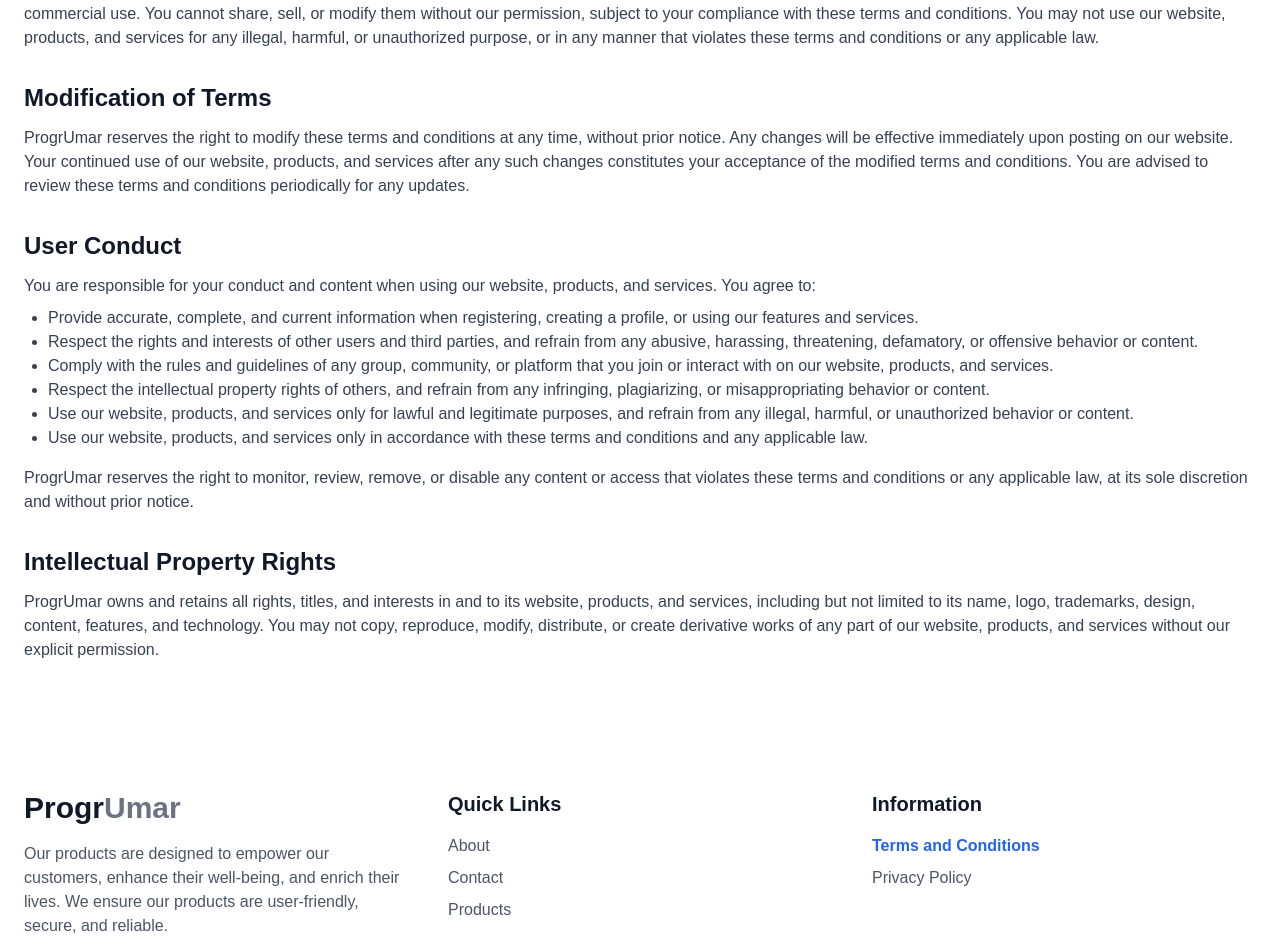
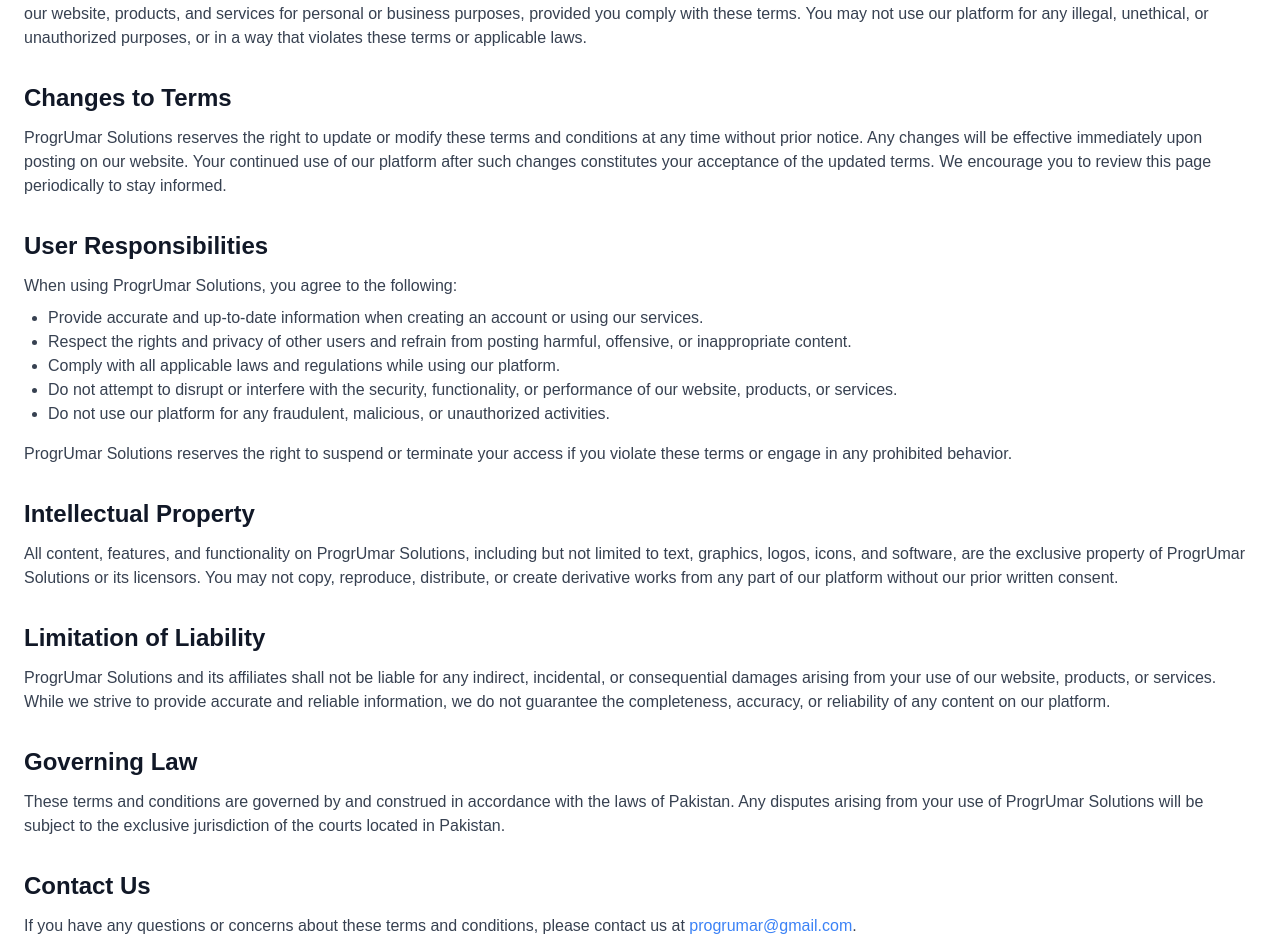
Before and after one commit to NimraMughalCode/gearterssports-, a Next.js app: page /terms in a window 1280 px wide. Shown: the part 322-1272 px from the top of the page. Built offline with nearby package versions, Linux system fonts and the light colour scheme.

Commit message:
email integration

```diff
--- a/package.json
+++ b/package.json
@@ -12,7 +12,10 @@
     "lucide-react": "^0.475.0",
     "next": "15.1.6",
     "react": "^19.0.0",
-    "react-dom": "^19.0.0"
+    "react-dom": "^19.0.0",
+    "react-hook-form": "^7.54.2",
+    "react-hot-toast": "^2.5.1",
+    "resend": "^4.1.2"
   },
   "devDependencies": {
     "@eslint/eslintrc": "^3",
--- a/src/app/privacy/page.jsx
+++ b/src/app/privacy/page.jsx
@@ -4,55 +4,78 @@
       <div className="container mx-auto">
         <h1 className="text-4xl font-bold text-gray-900 mb-6">Privacy Policy</h1>
         <p className="text-gray-600 mb-4">
-            ProgrUmar respects your privacy and is committed to protecting your personal information.
-            This privacy policy explains how we collect, use, and share your information when you use our website,
-            products, and services.
+          At ProgrUmar Solutions, we value your privacy and are committed to safeguarding your personal information.
+          This Privacy Policy outlines how we collect, use, and protect your data when you interact with our website,
+          products, and services. By using our platform, you agree to the practices described in this policy.
         </p>
 
+        {/* Information Collection */}
         <h2 className="text-2xl font-semibold text-gray-800 mt-8">What Information Do We Collect?</h2>
         <p className="text-gray-600 mt-2">
-            We collect personal information you provide, such as your name, email, and phone number, as well as
-            automatically collected data like your IP address and browsing activity.
+          We collect information you provide directly, such as your name, email address, phone number, and payment details.
+          Additionally, we automatically gather data like your IP address, device information, and browsing behavior through
+          cookies and similar technologies.
         </p>
 
+        {/* Use of Information */}
         <h2 className="text-2xl font-semibold text-gray-800 mt-8">How Do We Use Your Information?</h2>
         <ul className="list-disc list-inside text-gray-600 mt-2 space-y-2">
-            <li>To provide, maintain, and improve our services.</li>
-            <li>To personalize user experiences and tailor content.</li>
-            <li>To communicate and respond to inquiries.</li>
-            <li>To send newsletters and promotional content.</li>
-            <li>To analyze performance and prevent fraud.</li>
+          <li>To deliver, maintain, and enhance our products and services.</li>
+          <li>To personalize your experience and provide tailored content.</li>
+          <li>To communicate with you, respond to inquiries, and provide support.</li>
+          <li>To send updates, newsletters, and promotional materials (with your consent).</li>
+          <li>To analyze usage patterns and improve our platform's performance.</li>
+          <li>To detect and prevent fraudulent or unauthorized activities.</li>
         </ul>
 
+        {/* Sharing of Information */}
         <h2 className="text-2xl font-semibold text-gray-800 mt-8">How Do We Share Your Information?</h2>
         <ul className="list-disc list-inside text-gray-600 mt-2 space-y-2">
-            <li>With other users when interacting on our platform.</li>
-            <li>With partners providing hosting, payment, or analytics services.</li>
-            <li>With third parties when you opt-in for specific integrations.</li>
-            <li>With authorities when required by law.</li>
+          <li>With trusted third-party service providers who assist in operating our platform (e.g., hosting, payment processing).</li>
+          <li>With other users when you engage in public interactions on our platform.</li>
+          <li>With affiliates or partners for business purposes, provided they adhere to confidentiality agreements.</li>
+          <li>With legal authorities if required to comply with applicable laws or protect our rights.</li>
         </ul>
 
+        {/* Data Protection */}
         <h2 className="text-2xl font-semibold text-gray-800 mt-8">How Do We Protect Your Information?</h2>
         <p className="text-gray-600 mt-2">
-            We use security measures such as encryption and firewalls to protect your data, but we cannot guarantee
-            complete security. You are responsible for safeguarding your account credentials.
+          We implement robust security measures, including encryption, firewalls, and secure servers, to protect your data.
+          However, no method of transmission or storage is 100% secure. You are responsible for keeping your account credentials
+          confidential and notifying us immediately of any unauthorized access.
         </p>
 
-          <h2 className="text-2xl font-semibold text-gray-800 mt-8">How Do We Store Your Information?</h2>
+        {/* Data Storage */}
+        <h2 className="text-2xl font-semibold text-gray-800 mt-8">Where Do We Store Your Information?</h2>
         <p className="text-gray-600 mt-2">
-            Your data may be stored on servers in multiple locations. By using our services, you consent to
-            cross-border data storage and processing.
+          Your data may be stored and processed in various locations worldwide, including countries outside your jurisdiction.
+          By using our services, you consent to the transfer and storage of your information across borders.
         </p>
 
-          <h2 className="text-2xl font-semibold text-gray-800 mt-8">Your Choices</h2>
+        {/* Your Rights */}
+        <h2 className="text-2xl font-semibold text-gray-800 mt-8">Your Rights and Choices</h2>
         <ul className="list-disc list-inside text-gray-600 mt-2 space-y-2">
-            <li>You may update or delete your account information.</li>
-            <li>You can opt out of marketing emails via the unsubscribe link.</li>
-            <li>You can manage cookies in your browser settings.</li>
+          <li>You can access, update, or delete your account information at any time.</li>
+          <li>You may opt out of receiving marketing communications by using the unsubscribe link in our emails.</li>
+          <li>You can manage or disable cookies through your browser settings.</li>
+          <li>You have the right to request a copy of your data or its deletion, subject to legal requirements.</li>
         </ul>
 
-          <p className="text-gray-600 mt-8">
-            If you have any questions about this policy, feel free to contact us.
+        {/* Policy Updates */}
+        <h2 className="text-2xl font-semibold text-gray-800 mt-8">Updates to This Policy</h2>
+        <p className="text-gray-600 mt-2">
+          We may update this Privacy Policy periodically to reflect changes in our practices or legal requirements.
+          Any updates will be posted on this page, and your continued use of our services constitutes acceptance of the revised policy.
+        </p>
+
+        {/* Contact Information */}
+        <h2 className="text-2xl font-semibold text-gray-800 mt-8">Contact Us</h2>
+        <p className="text-gray-600 mt-2">
+          If you have any questions or concerns about this Privacy Policy or our data practices, please contact us at:
+          <br />
+          <a href="mailto:progrumar@gmail.com" className="text-blue-500 hover:underline">
+            progrumar@gmail.com
+          </a>
         </p>
       </div>
     </section>
--- a/src/app/terms/page.jsx
+++ b/src/app/terms/page.jsx
@@ -4,64 +4,88 @@
   return (
     <>
       <Head>
-        <title>Terms and Conditions | ProgrUmar</title>
+        <title>Terms and Conditions | ProgrUmar Solutions</title>
       </Head>
 
-      <div className="container mx-auto px-6 py-12">
+      <div className="bg-white container mx-auto px-6 py-12">
         <h1 className="text-4xl font-bold text-gray-900 mb-6">Terms and Conditions</h1>
         <p className="text-gray-700 mb-4">
-          ProgrUmar provides you with a website, products, and services subject to the following terms and conditions.
-          By using our website, products, and services, you agree to these terms and conditions. Please read them carefully and contact us if you have any questions.
+          Welcome to ProgrUmar Solutions! These terms and conditions outline the rules and regulations for using our website, products, and services.
+          By accessing or using our platform, you agree to comply with these terms. If you disagree with any part of these terms, please refrain from using our services.
         </p>
 
         {/* Acceptance of Terms */}
         <section className="mb-8">
           <h2 className="text-2xl font-semibold text-gray-900 mb-3">Acceptance of Terms</h2>
           <p className="text-gray-700">
-            ProgrUmar grants you a limited, non-exclusive, non-transferable, and revocable license to access and use our website, products, and services for
-            your personal and non-commercial use. You cannot share, sell, or modify them without our permission, subject to your compliance with these terms
-            and conditions. You may not use our website, products, and services for any illegal, harmful, or unauthorized purpose, or in any manner that
-            violates these terms and conditions or any applicable law.
+            By using ProgrUmar Solutions, you agree to be bound by these terms and conditions. We grant you a limited, non-exclusive, and non-transferable license
+            to access and use our website, products, and services for personal or business purposes, provided you comply with these terms. You may not use our
+            platform for any illegal, unethical, or unauthorized purposes, or in a way that violates these terms or applicable laws.
           </p>
         </section>
 
-        {/* Modification of Terms */}
+        {/* Changes to Terms */}
         <section className="mb-8">
-          <h2 className="text-2xl font-semibold text-gray-900 mb-3">Modification of Terms</h2>
+          <h2 className="text-2xl font-semibold text-gray-900 mb-3">Changes to Terms</h2>
           <p className="text-gray-700">
-            ProgrUmar reserves the right to modify these terms and conditions at any time, without prior notice. Any changes will be effective immediately
-            upon posting on our website. Your continued use of our website, products, and services after any such changes constitutes your acceptance of
-            the modified terms and conditions. You are advised to review these terms and conditions periodically for any updates.
+            ProgrUmar Solutions reserves the right to update or modify these terms and conditions at any time without prior notice. Any changes will be effective
+            immediately upon posting on our website. Your continued use of our platform after such changes constitutes your acceptance of the updated terms.
+            We encourage you to review this page periodically to stay informed.
           </p>
         </section>
 
-        {/* User Conduct */}
+        {/* User Responsibilities */}
         <section className="mb-8">
-          <h2 className="text-2xl font-semibold text-gray-900 mb-3">User Conduct</h2>
+          <h2 className="text-2xl font-semibold text-gray-900 mb-3">User Responsibilities</h2>
           <p className="text-gray-700">
-            You are responsible for your conduct and content when using our website, products, and services. You agree to:
+            When using ProgrUmar Solutions, you agree to the following:
           </p>
           <ul className="list-disc pl-6 text-gray-700 mt-2">
-            <li>Provide accurate, complete, and current information when registering, creating a profile, or using our features and services.</li>
-            <li>Respect the rights and interests of other users and third parties, and refrain from any abusive, harassing, threatening, defamatory, or offensive behavior or content.</li>
-            <li>Comply with the rules and guidelines of any group, community, or platform that you join or interact with on our website, products, and services.</li>
-            <li>Respect the intellectual property rights of others, and refrain from any infringing, plagiarizing, or misappropriating behavior or content.</li>
-            <li>Use our website, products, and services only for lawful and legitimate purposes, and refrain from any illegal, harmful, or unauthorized behavior or content.</li>
-            <li>Use our website, products, and services only in accordance with these terms and conditions and any applicable law.</li>
+            <li>Provide accurate and up-to-date information when creating an account or using our services.</li>
+            <li>Respect the rights and privacy of other users and refrain from posting harmful, offensive, or inappropriate content.</li>
+            <li>Comply with all applicable laws and regulations while using our platform.</li>
+            <li>Do not attempt to disrupt or interfere with the security, functionality, or performance of our website, products, or services.</li>
+            <li>Do not use our platform for any fraudulent, malicious, or unauthorized activities.</li>
           </ul>
           <p className="text-gray-700 mt-4">
-            ProgrUmar reserves the right to monitor, review, remove, or disable any content or access that violates these terms and conditions or any applicable
-            law, at its sole discretion and without prior notice.
+            ProgrUmar Solutions reserves the right to suspend or terminate your access if you violate these terms or engage in any prohibited behavior.
           </p>
         </section>
 
-        {/* Intellectual Property Rights */}
+        {/* Intellectual Property */}
         <section className="mb-8">
-          <h2 className="text-2xl font-semibold text-gray-900 mb-3">Intellectual Property Rights</h2>
+          <h2 className="text-2xl font-semibold text-gray-900 mb-3">Intellectual Property</h2>
           <p className="text-gray-700">
-            ProgrUmar owns and retains all rights, titles, and interests in and to its website, products, and services, including but not limited to its name,
-            logo, trademarks, design, content, features, and technology. You may not copy, reproduce, modify, distribute, or create derivative works of any
-            part of our website, products, and services without our explicit permission.
+            All content, features, and functionality on ProgrUmar Solutions, including but not limited to text, graphics, logos, icons, and software, are the
+            exclusive property of ProgrUmar Solutions or its licensors. You may not copy, reproduce, distribute, or create derivative works from any part of
+            our platform without our prior written consent.
+          </p>
+        </section>
+
+        {/* Limitation of Liability */}
+        <section className="mb-8">
+          <h2 className="text-2xl font-semibold text-gray-900 mb-3">Limitation of Liability</h2>
+          <p className="text-gray-700">
+            ProgrUmar Solutions and its affiliates shall not be liable for any indirect, incidental, or consequential damages arising from your use of our
+            website, products, or services. While we strive to provide accurate and reliable information, we do not guarantee the completeness, accuracy, or
+            reliability of any content on our platform.
+          </p>
+        </section>
+
+        {/* Governing Law */}
+        <section className="mb-8">
+          <h2 className="text-2xl font-semibold text-gray-900 mb-3">Governing Law</h2>
+          <p className="text-gray-700">
+            These terms and conditions are governed by and construed in accordance with the laws of Pakistan. Any disputes arising from your use
+            of ProgrUmar Solutions will be subject to the exclusive jurisdiction of the courts located in Pakistan.
+          </p>
+        </section>
+
+        {/* Contact Us */}
+        <section className="mb-8">
+          <h2 className="text-2xl font-semibold text-gray-900 mb-3">Contact Us</h2>
+          <p className="text-gray-700">
+            If you have any questions or concerns about these terms and conditions, please contact us at <a href="mailto:progrumar@gmail.com" className="text-blue-500">progrumar@gmail.com</a>.
           </p>
         </section>
       </div>
```
Also changed, not shown: src/app/api/sendEmail/route.js (added, +38 -0 lines), src/components/SendMessage.jsx (+90 -5 lines), 1 other file (tests, documents, lock files or other folders). Lines whose indentation alone changed are shown as unchanged.
